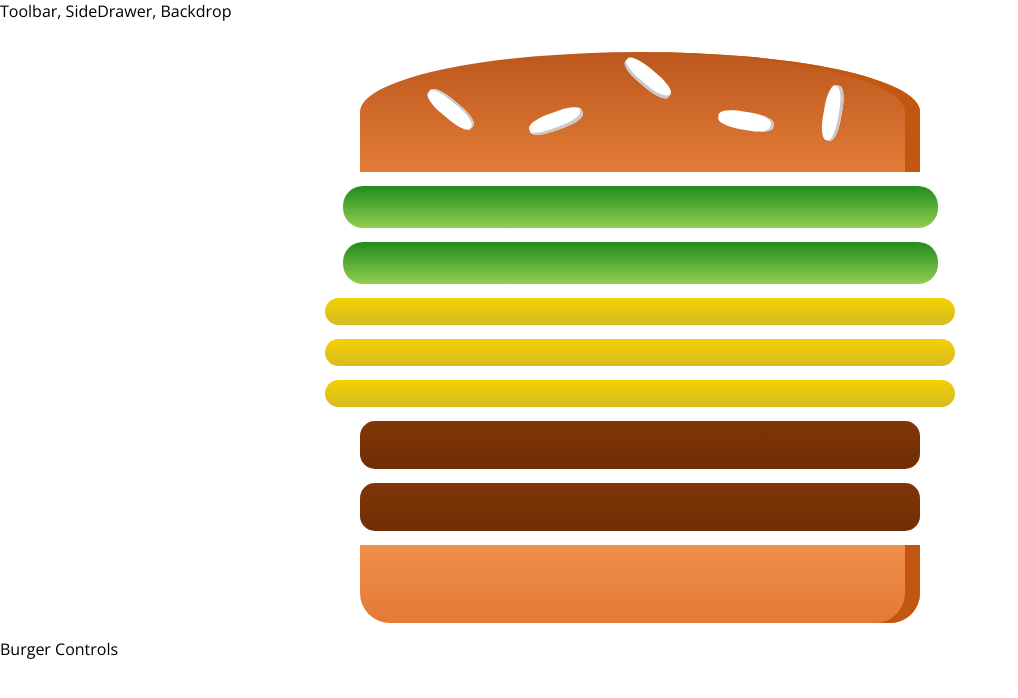
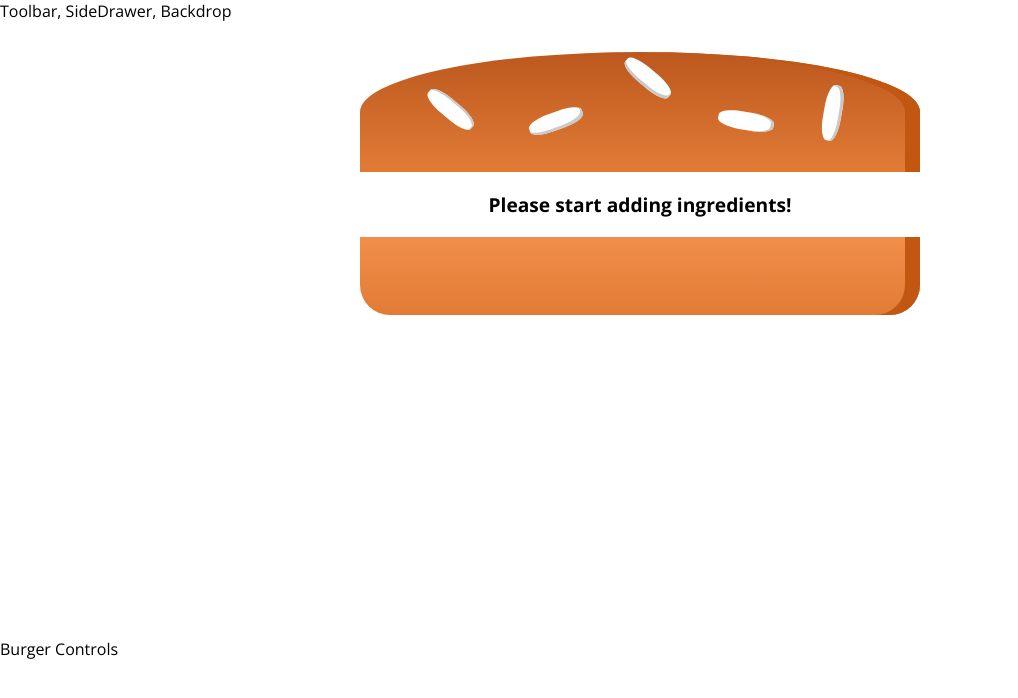
Before and after one commit to vstaykov/react-burger-app, a React (Create React App) app: page / in a window 1280 px wide. Shown: the top 698 px of the page, without its empty margins (0-1018 px from the left). Built offline with nearby package versions, Linux system fonts and the light colour scheme.

Commit message:
Add message if no ingredients added

```diff
--- a/src/components/Burger/Burger.jsx
+++ b/src/components/Burger/Burger.jsx
@@ -6,20 +6,19 @@ import BurgerIngredientTypes from './../../utils/burger-ingredient-types';
 import styles from './Burger.module.css';
 
 const burger = ({ ingredients }) => {
-    const ingredientTypes = Object.keys(ingredients);
+    const allIngredients = Object.keys(ingredients).map(ingredientType => {
+        const count = ingredients[ingredientType];
+
+        return [...Array(count)].map((_, index) => {
+            return <BurgerIngredient key={`${ingredientType}-${index}`} type={ingredientType} />
+        });
+    })
+    .reduce((arr, element) => arr.concat(element), []);
 
     return (
         <div className={styles.Burger}>
             <BurgerIngredient type={BurgerIngredientTypes.BREAD_TOP} />
-            {
-                ingredientTypes.map(ingredientType => {
-                    const count = ingredients[ingredientType];
-
-                    return [...Array(count)].map((_, index) => {
-                        return <BurgerIngredient key={`${ingredientType}-${index}`} type={ingredientType} />
-                    });
-                })
-            }
+            { allIngredients.length ? allIngredients : <p>Please start adding ingredients!</p> }
             <BurgerIngredient type={BurgerIngredientTypes.BREAD_BOTTOM} />
         </div>
     );
--- a/src/containers/BurgerBuilder/BurgerBuilder.jsx
+++ b/src/containers/BurgerBuilder/BurgerBuilder.jsx
@@ -7,9 +7,9 @@ class BurgerBuilder extends Component {
     constructor(props) {
         super(props)
         const ingredients = {};
-        ingredients[BurgerIngredientTypes.SALAD] = 2;
-        ingredients[BurgerIngredientTypes.CHEESE] = 3;
-        ingredients[BurgerIngredientTypes.MEAT] = 2;
+        ingredients[BurgerIngredientTypes.SALAD] = 0;
+        ingredients[BurgerIngredientTypes.CHEESE] = 0;
+        ingredients[BurgerIngredientTypes.MEAT] = 0;
 
         this.state = { ingredients };
     }
```
